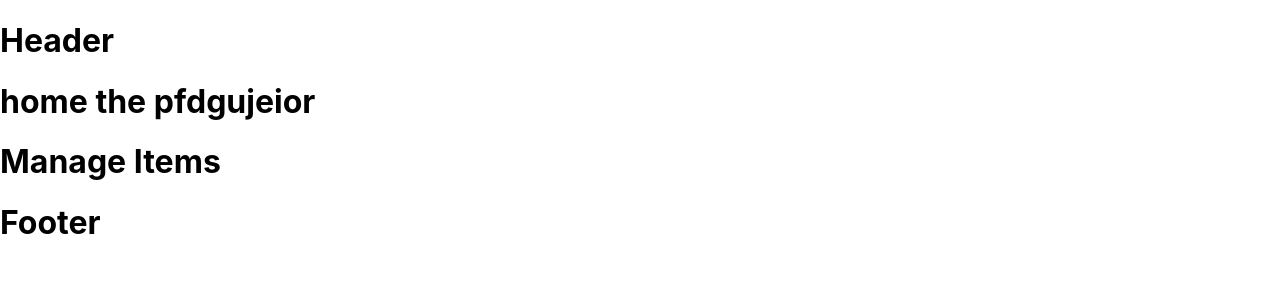
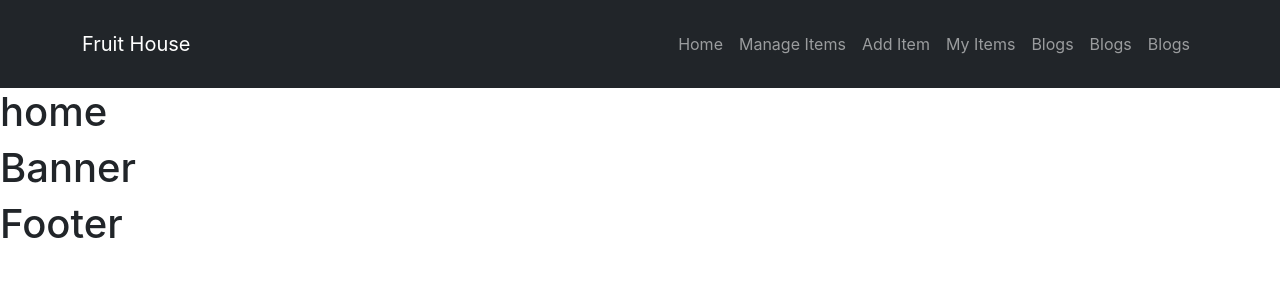
Before and after one commit to nazmul-2020/Fruit-House-Client-Site, a React (Create React App) app: page / in a window 1280 px wide. Shown: the top 300 px of the page. Built offline with nearby package versions, Linux system fonts and the light colour scheme.

Commit message:
added banner

```diff
--- a/public/index.html
+++ b/public/index.html
@@ -15,6 +15,8 @@
       user's mobile device or desktop. See https://developers.google.com/web/fundamentals/web-app-manifest/
     -->
     <link rel="manifest" href="%PUBLIC_URL%/manifest.json" />
+            <!-- bootstrap cdn -->
+    <link href="https://cdn.jsdelivr.net/npm/bootstrap@5.0.2/dist/css/bootstrap.min.css" rel="stylesheet" integrity="sha384-EVSTQN3/azprG1Anm3QDgpJLIm9Nao0Yz1ztcQTwFspd3yD65VohhpuuCOmLASjC" crossorigin="anonymous">
     <!--
       Notice the use of %PUBLIC_URL% in the tags above.
       It will be replaced with the URL of the `public` folder during the build.
@@ -24,7 +26,7 @@
       work correctly both with client-side routing and a non-root public URL.
       Learn how to configure a non-root public URL by running `npm run build`.
     -->
-    <title>React App</title>
+    <title>Fruit House</title>
   </head>
   <body>
     <noscript>You need to enable JavaScript to run this app.</noscript>
--- /dev/null
+++ b/src/Pages/Home/Banner/Banner.js
@@ -0,0 +1,11 @@
+import React from 'react';
+
+const Banner = () => {
+    return (
+        <div>
+            <h1>Banner</h1>
+        </div>
+    );
+};
+
+export default Banner;
--- a/src/Pages/Home/Header/Header.js
+++ b/src/Pages/Home/Header/Header.js
@@ -1,9 +1,23 @@
 import React from 'react';
+import { Container, Nav, Navbar } from 'react-bootstrap';
 
 const Header = () => {
     return (
         <div>
-            <h1>Header</h1>
+            <Navbar className='py-4' bg="dark" variant="dark">
+                <Container>
+                    <Navbar.Brand href="/">Fruit House</Navbar.Brand>
+                    <Nav className="ms-auto">
+                        <Nav.Link href="/home">Home</Nav.Link>
+                        <Nav.Link href="#features">Manage Items</Nav.Link>
+                        <Nav.Link href="#pricing">Add Item</Nav.Link>
+                        <Nav.Link href="#pricing">My Items</Nav.Link>
+                        <Nav.Link href="#pricing">Blogs</Nav.Link>
+                        <Nav.Link href="#pricing">Blogs</Nav.Link>
+                        <Nav.Link href="#pricing">Blogs</Nav.Link>
+                    </Nav>
+                </Container>
+            </Navbar>
         </div>
     );
 };
--- a/src/Pages/Home/Home.js
+++ b/src/Pages/Home/Home.js
@@ -1,13 +1,11 @@
 import React from 'react';
-import ManageItems from '../ManageItems/ManageItems';
+import Banner from './Banner/Banner';
 
 const Home = () => {
     return (
         <div>
-            <h1>home the
-                pfdgujeior
-            </h1>
-            <ManageItems></ManageItems>
+            <h1>home</h1>
+            <Banner/>
         </div>
     );
 };
```
Also changed, not shown: src/Pages/Home/Banner/Banner.css (added).
